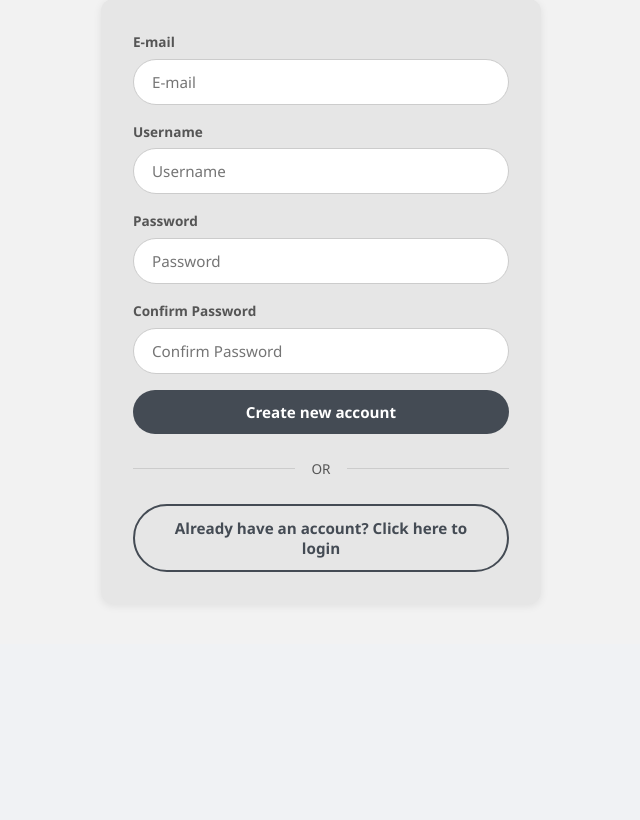
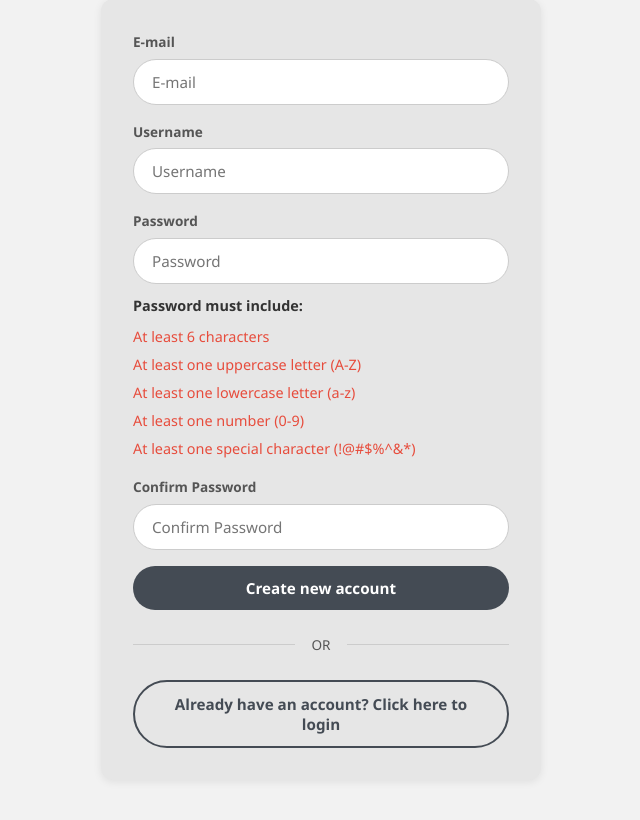
Before and after one commit to nuhaaaaaaa24/SignBridge, a Flask app: page /register-page in a window 1280 px wide. Shown: the part 216-1036 px from the top of the page, without its empty margins (319-959 px from the left). Before the commit the page ends 821 px from the top, so only its background shows below. Run offline with Flask 3, Linux system fonts and the light colour scheme.

Commit message:
Re enhanced password validation: require uppercase, lowercase, numbers, and special characters with real time visual feedback

```diff
--- a/app.py
+++ b/app.py
@@ -59,6 +59,20 @@ init_db()
 # ── Helpers ──
 def generate_room_code(length=8):
     return ''.join(random.choices(string.ascii_uppercase + string.digits, k=length))
+
+def validate_password(password):
+    """Validate password meets all requirements"""
+    if len(password) < 6:
+        return False, "Password must be at least 6 characters"
+    if not any(c.isupper() for c in password):
+        return False, "Password must contain at least one uppercase letter"
+    if not any(c.islower() for c in password):
+        return False, "Password must contain at least one lowercase letter"
+    if not any(c.isdigit() for c in password):
+        return False, "Password must contain at least one number"
+    if not any(c in '!@#$%^&*()_+-=[]{}|;:,.<>?' for c in password):
+        return False, "Password must contain at least one special character"
+    return True, "Password is valid"
 
 # ── Routes ──
 @app.route("/")
@@ -122,8 +136,10 @@ def register():
     if not username or not email or not password:
         return jsonify({"success": False, "message": "All fields are required"}), 400
 
-    if len(password) < 6:
-        return jsonify({"success": False, "message": "Password must be at least 6 characters"}), 400
+    # Validate password requirements
+    is_valid, message = validate_password(password)
+    if not is_valid:
+        return jsonify({"success": False, "message": message}), 400
 
     # Check if the user entered a username that already exists in the application
     with sqlite3.connect("users.db") as conn:
--- a/templates/register.html
+++ b/templates/register.html
@@ -49,7 +49,29 @@
             <!-- password -->
             <div class="form-group">
                 <label class="form-label" for="password">Password</label>
-                <input class="input" type="password" id="password" placeholder="Password">
+                <input class="input" type="password" id="password" placeholder="Password" oninput="validatePassword()">
+
+                <!-- Password Requirements -->
+                <div class="password-requirements" id="passwordRequirements" style="margin-top: 10px; font-size: 0.9em;">
+                    <p style="font-weight: bold; color: #333; margin-bottom: 8px;">Password must include:</p>
+                    <div style="display: flex; flex-direction: column; gap: 5px;">
+                        <div class="req-item" id="reqLength" style="color: #e74c3c;">
+                            At least 6 characters
+                        </div>
+                        <div class="req-item" id="reqUpper" style="color: #e74c3c;">
+                            At least one uppercase letter (A-Z)
+                        </div>
+                        <div class="req-item" id="reqLower" style="color: #e74c3c;">
+                            At least one lowercase letter (a-z)
+                        </div>
+                        <div class="req-item" id="reqNumber" style="color: #e74c3c;">
+                            At least one number (0-9)
+                        </div>
+                        <div class="req-item" id="reqSpecial" style="color: #e74c3c;">
+                            At least one special character (!@#$%^&*)
+                        </div>
+                    </div>
+                </div>
             </div>
 
             <!-- confirm password -->
@@ -70,6 +92,45 @@
     <script src="/static/app.js"></script>
 
     <script>
+        function validatePassword() {
+            const password = document.getElementById('password').value;
+
+            // Check each requirement
+            const hasLength = password.length >= 6;
+            const hasUpper = /[A-Z]/.test(password);
+            const hasLower = /[a-z]/.test(password);
+            const hasNumber = /[0-9]/.test(password);
+            const hasSpecial = /[!@#$%^&*()_+\-=\[\]{}|;:,.<>?]/.test(password);
+
+            // Update requirement indicators
+            updateRequirement('reqLength', hasLength);
+            updateRequirement('reqUpper', hasUpper);
+            updateRequirement('reqLower', hasLower);
+            updateRequirement('reqNumber', hasNumber);
+            updateRequirement('reqSpecial', hasSpecial);
+        }
+
+        function updateRequirement(elementId, isMet) {
+            const element = document.getElementById(elementId);
+
+            if (isMet) {
+                element.style.color = '#27ae60'; // Green
+            } else {
+                element.style.color = '#e74c3c'; // Red
+            }
+        }
+
+        function checkPasswordValidity() {
+            const password = document.getElementById('password').value;
+            const hasLength = password.length >= 6;
+            const hasUpper = /[A-Z]/.test(password);
+            const hasLower = /[a-z]/.test(password);
+            const hasNumber = /[0-9]/.test(password);
+            const hasSpecial = /[!@#$%^&*()_+\-=\[\]{}|;:,.<>?]/.test(password);
+
+            return hasLength && hasUpper && hasLower && hasNumber && hasSpecial;
+        }
+
         async function register() {
             const username = document.getElementById('username').value.trim();
             const email = document.getElementById('email').value.trim();
@@ -83,6 +144,11 @@
 
             if (password !== confirmPassword) {
                 alert("Passwords do not match");
+                return;
+            }
+
+            if (!checkPasswordValidity()) {
+                alert("Password does not meet all requirements. Please check the requirements below the password field.");
                 return;
             }
 
```
